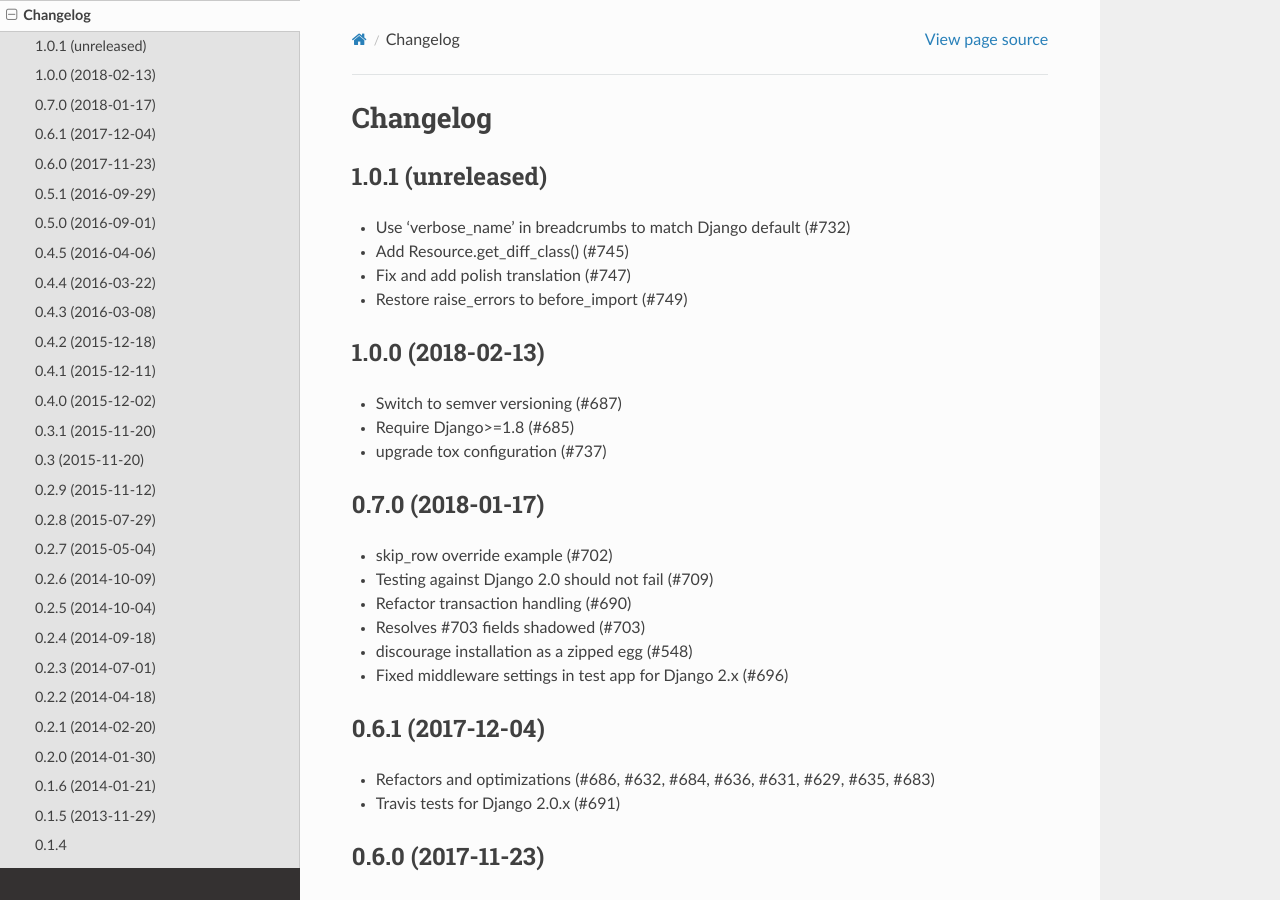
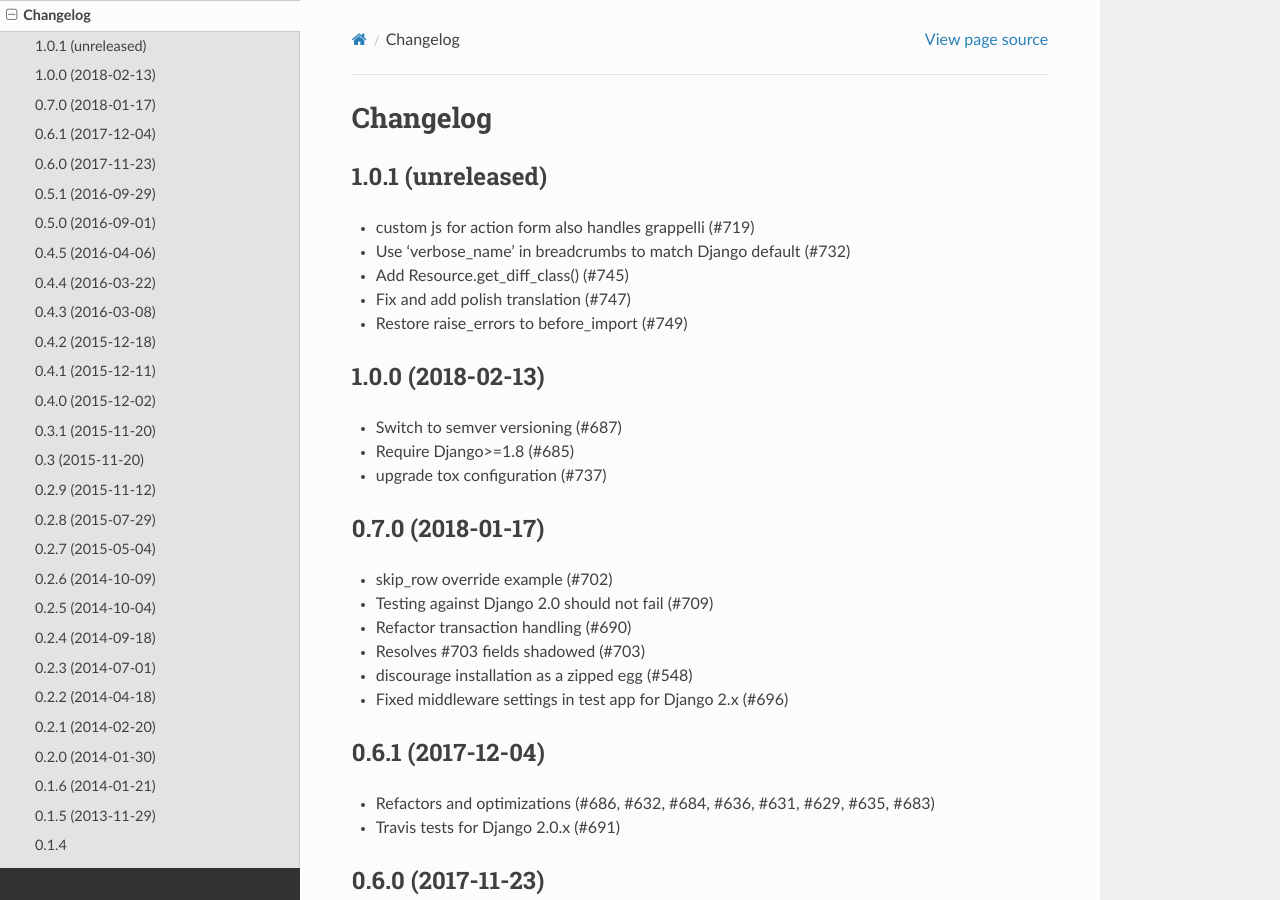
Before and after one commit to django-import-export/django-import-export, a Sphinx documentation site: the page built from docs/changelog.rst, in a window 1280 px wide and 900 px high. Built offline with Sphinx 7.4.7 and the Read the Docs theme 2.0.0, drawn with Linux system fonts in a browser that asks for light colours.

Commit message:
Update changelog.rst

```diff
--- a/docs/changelog.rst
+++ b/docs/changelog.rst
@@ -4,6 +4,8 @@ Changelog
 
 1.0.1 (unreleased)
 ------------------
+
+- custom js for action form also handles grappelli (#719)
 
 - Use 'verbose_name' in breadcrumbs to match Django default (#732)
 
```
